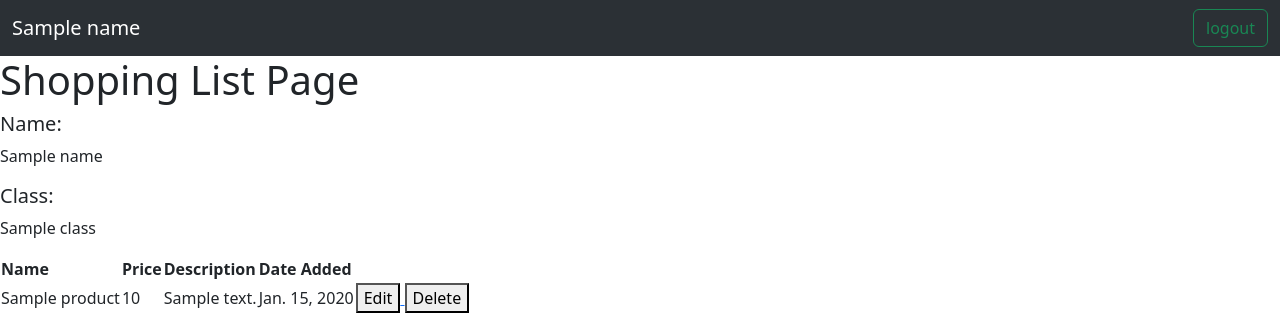
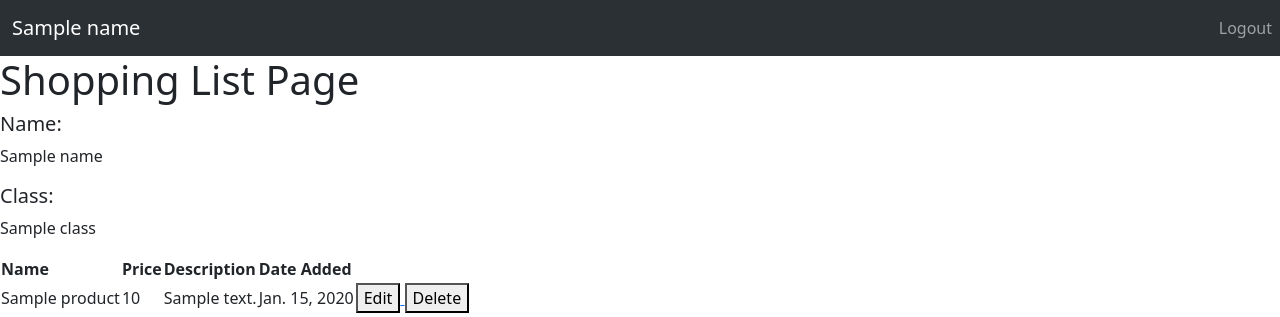
Before and after one commit to rontrying/shopping-list, a Django app: template main/templates/main.html in a window 1280 px wide. Shown: the top 317 px of the page. Run offline with Django 4.2, Linux system fonts and the light colour scheme; tables that the repository leaves empty hold one stand-in row (values such as "Sample post"); the template is opened without the code that fills it: values that come from a table or form of the project are taken from there, most other values are stand-ins (such as "Sample title", 1, 10 or a date in 2020).

Commit message:
revisi tugas

```diff
--- a/main/templates/main.html
+++ b/main/templates/main.html
@@ -3,12 +3,16 @@
 {% block content %}
 <nav class="navbar navbar-expand-lg bg-body-tertiary"  data-bs-theme="dark">
     <div class="container-fluid">
-      <a class="navbar-brand" href="#">{{name}}</a>
+      <a class="navbar-brand">{{name}}</a>
       <button class="navbar-toggler" type="button" data-bs-toggle="collapse" data-bs-target="#navbarSupportedContent" aria-controls="navbarSupportedContent" aria-expanded="false" aria-label="Toggle navigation">
         <span class="navbar-toggler-icon"></span>
       </button>
-        <button class="btn btn-outline-success"><a class="nav-link active" aria-current="page" href="{% url 'main:logout' %}">logout</a></button>
     </div>
+    <ul class="navbar-nav me-auto mb-2 mb-lg-0" type="search">
+        <li class="nav-item">
+            <a class="nav-link" href="{% url 'main:logout' %}">Logout</a>
+        </li>
+    </ul>
   </nav>
     <h1>Shopping List Page</h1>
 
```
